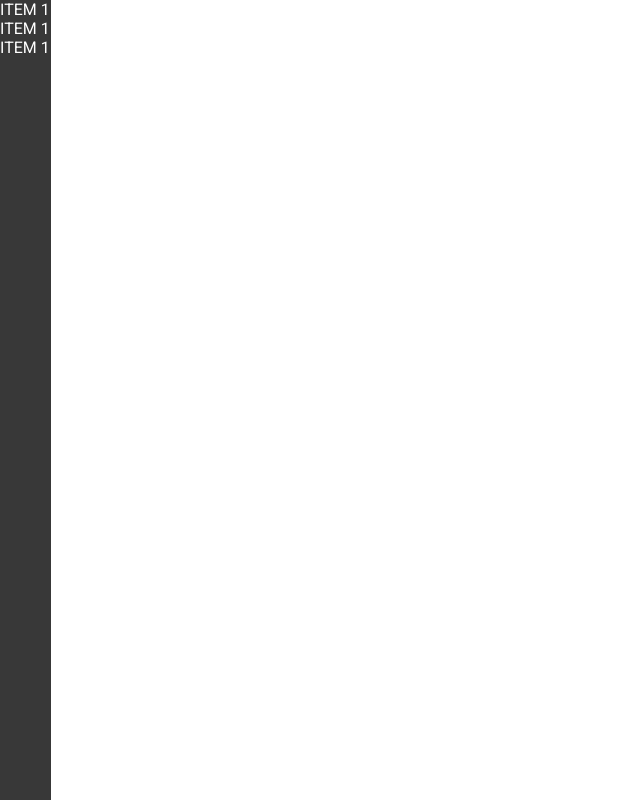
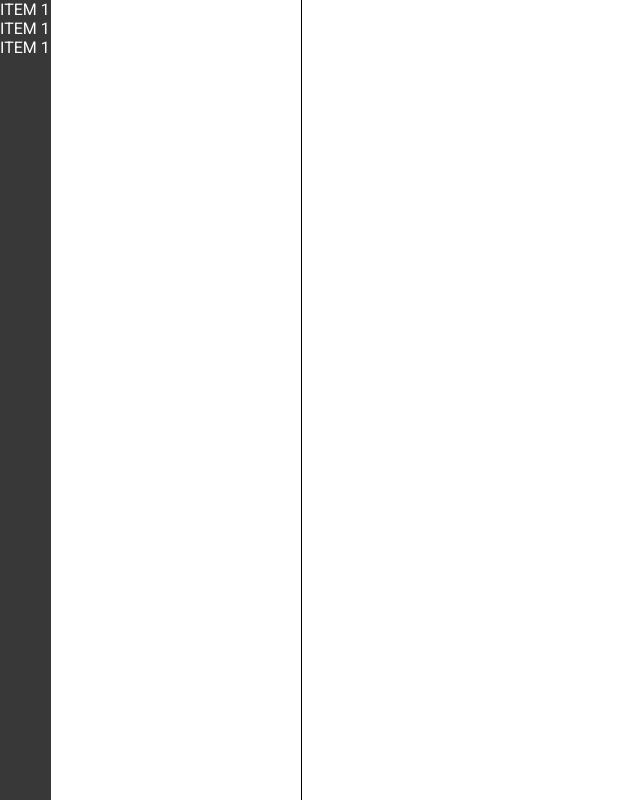
Before and after one commit to Vordty/writ-web, a React (Create React App) app: page /app in a window 1280 px wide. Shown: the whole page, without its empty margins (0-640 px from the left). Built offline with nearby package versions, Linux system fonts and the light colour scheme; sample sign-in values are in the browser's storage.

Commit message:
Modify styling for sidebar

```diff
--- a/src/components/Shared/Sidebar/Sidebar.scss
+++ b/src/components/Shared/Sidebar/Sidebar.scss
@@ -5,6 +5,7 @@
 	flex-direction: row;
 
 	.sidebar-options {
+		min-width: 50px;
 		width: 4%;
 		height: 100vh;
 		background-color: $primary;
@@ -13,6 +14,7 @@
 
 	.sidebar-content {
 		border-right: 1px solid black;
-		max-width: 20%;
+		width: 250px;
+		height: 100vh;
 	}
 }
```
